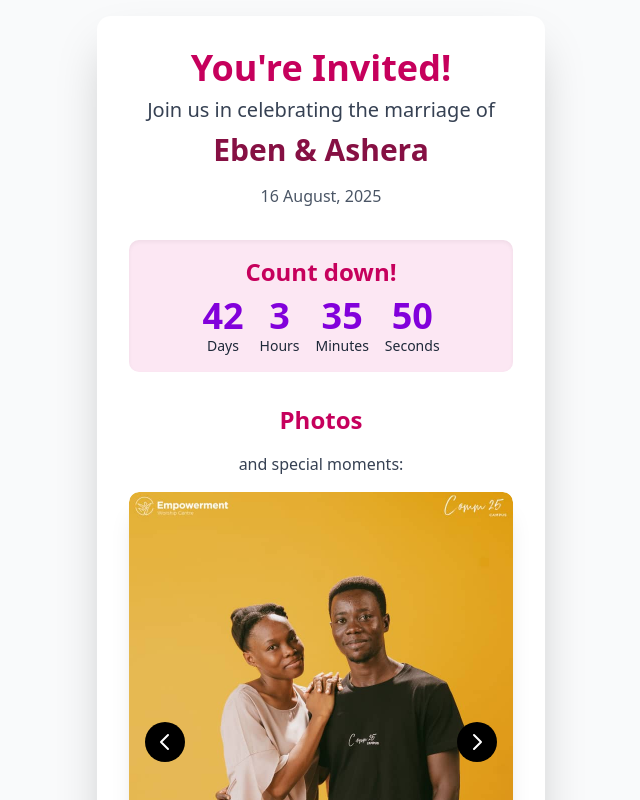
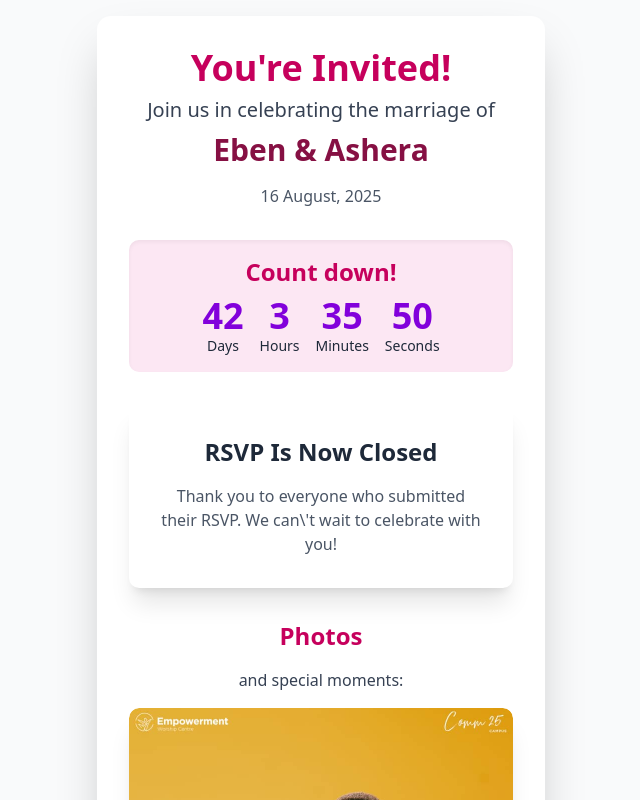
Before and after one commit to EbenEnninful/ak-wed, a Next.js app: page / in a window 1280 px wide. Shown: the top 800 px of the page, without its empty margins (319-959 px from the left). Built offline with nearby package versions, Linux system fonts and the light colour scheme.

Commit message:
Fix: Add missing dependency to useEffect in Gallery

```diff
--- a/src/app/components/Gallery.js
+++ b/src/app/components/Gallery.js
@@ -45,14 +45,13 @@ export default function Gallery() {
   };
 
   // --- Auto-play Functionality ---
-  useEffect(() => {
+ useEffect(() => {
     // Set an interval to advance the slide every 5 seconds
     const autoPlayInterval = setInterval(goToNext, 5000);
 
-    // Clear the interval when the component unmounts or the index changes
+    // Clear the interval when the component unmounts or the dependencies change
     return () => clearInterval(autoPlayInterval);
-  }, [currentIndex]); // The effect re-runs if currentIndex changes
-
+}, [currentIndex, goToNext]); // The effect re-runs if currentIndex or goToNext changes
   return (
     <div className="text-center space-y-4 mt-8">
       {/* This title can be whatever you prefer */}
--- a/src/app/page.tsx
+++ b/src/app/page.tsx
@@ -23,7 +23,7 @@ export default function Home() {
 
 
 
-
+            <RsvpForm />
 
 
                 <Gallery />
```
